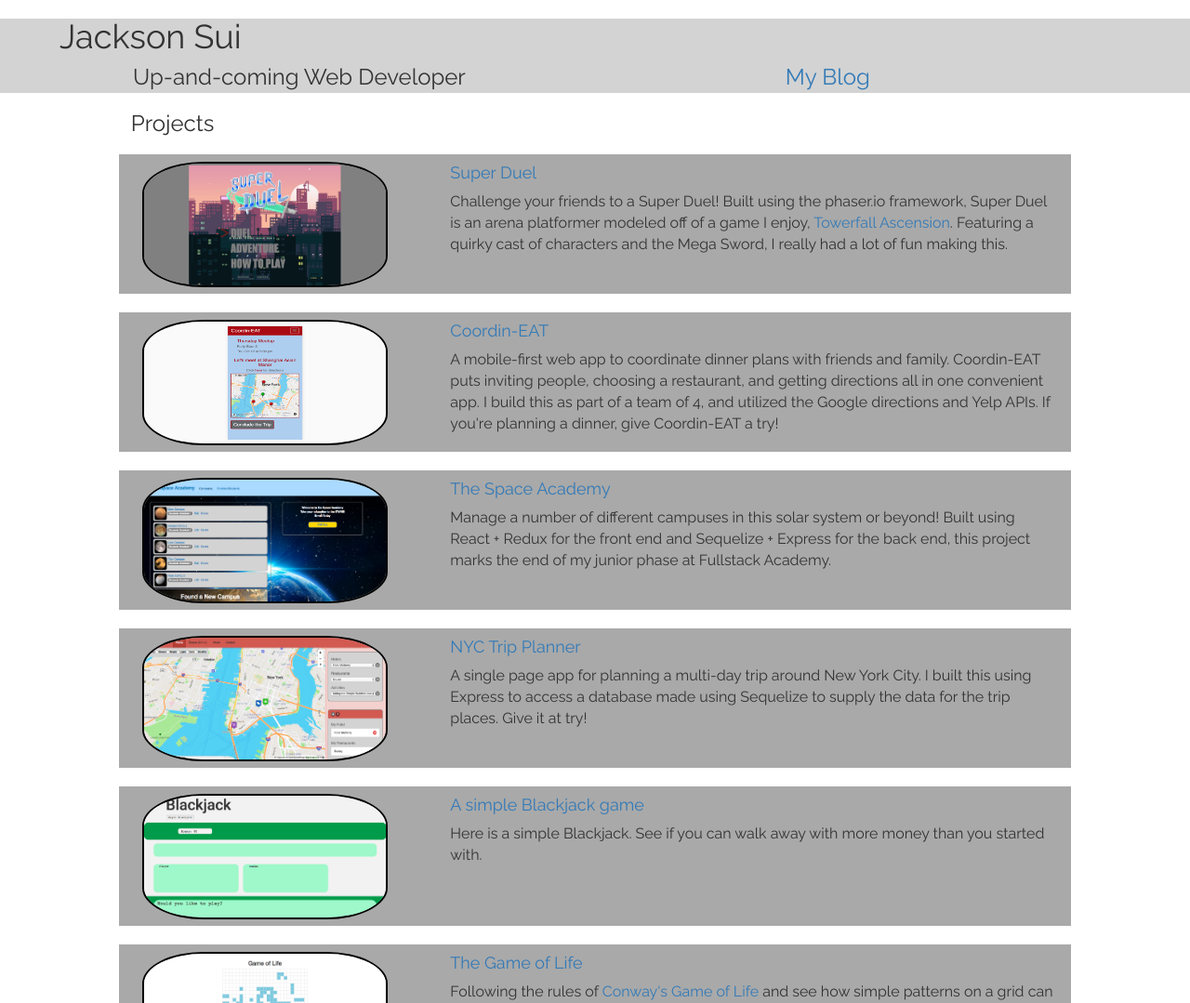
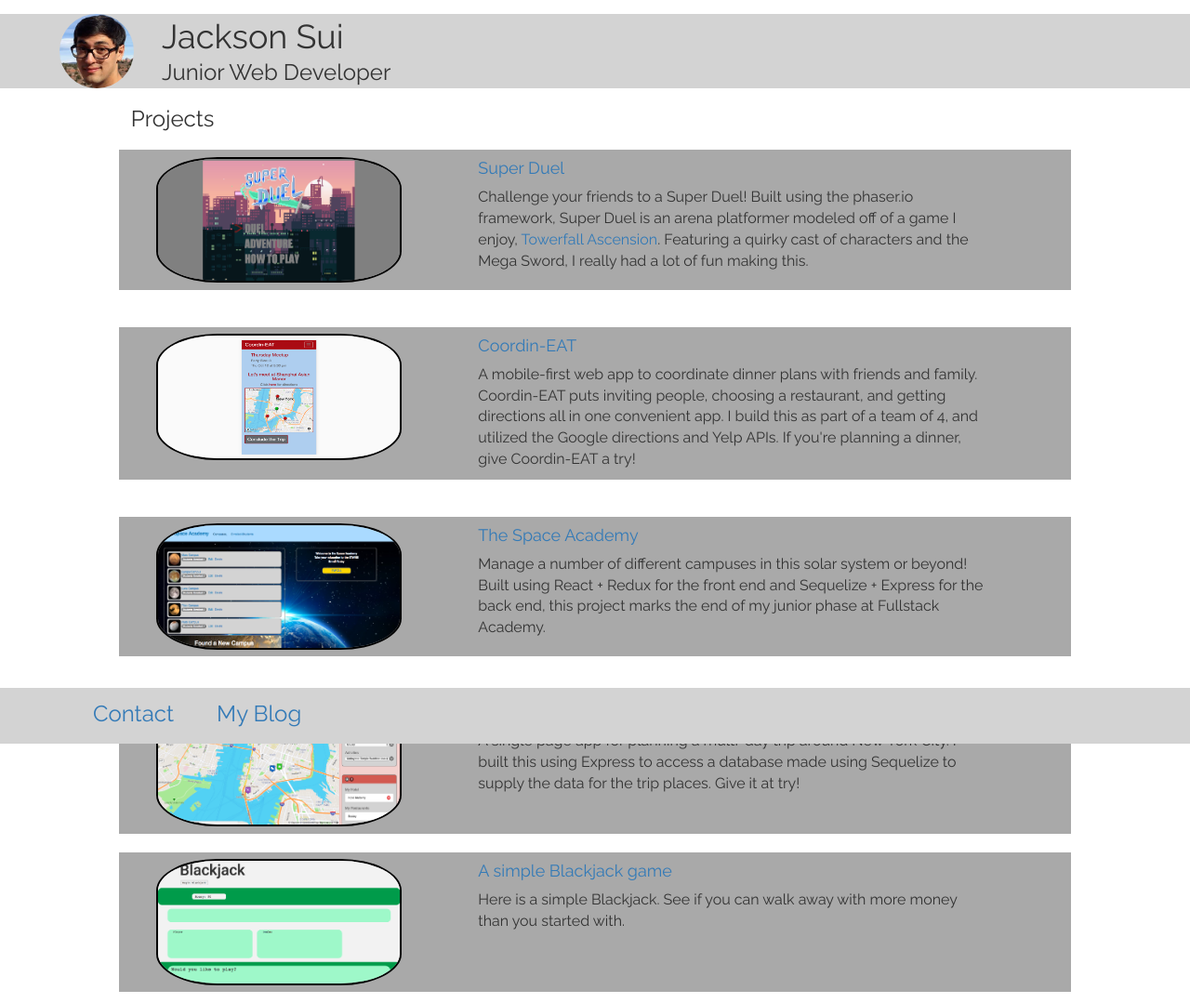
Before and after one commit to Kiro705/profilePage, a website: page public/index.html in a window 1280 px wide. Shown: the top 1079 px of the page at 93% size. Drawn offline with nearby package versions, Linux system fonts and the light colour scheme.

```diff
--- a/css/style.css
+++ b/public/css/style.css
@@ -15,31 +15,42 @@
 
 #headers {
 	background-color: lightgray;
+	margin-top: 15px;
 	height: 80px;
 }
 
-#title {
-	padding-left: 5%;
-	height: 20px;
+#portDiv {
+	margin-left: 5%;
+	padding-right: 0;
+	display: inline-flex;
 }
 
-#subtitle {
-	padding: 0 10% 0 10%;
-	height: 30px;
-	width: 100%;
+#portrait {
+	border-radius: 50%;
+	height: 80px;
+	top: 0;
+}
+
+#title {
+	position: absolute;
+	padding-left: 30px;
 	display: inline-block;
 }
 
-#subsubtitle {
-	width: 50%;
-	display: inline-block;
+#footer {
+	  position: fixed;
+    bottom: 0;
+    width: 100%;
+    height: 60px;
+    line-height: 60px;
+    background-color: lightgray;
 }
 
 #links {
-	padding-left: 20%;
+	padding-left: 100px;
+	margin: 15px 0;
 	height: 30px;
-	width: 50%;
-	display: inline-block;
+	width: 100%;
 }
 
 #project-title {
@@ -58,8 +69,13 @@
 	margin-top: 0;
 }
 
+.titleText {
+	margin-top: 5px;
+	margin-bottom: 5px;
+}
+
 .project {
-	height: 150px;
+	height: auto;
 	width: 100%;
 	margin: 20px 0 20px 0;
 	font-size: 16px;
@@ -68,7 +84,7 @@
 }
 
 .image {
-	margin: 7.5px 0 5px 10px;
+	margin: 7.5px 0 7.5px 10px;
 	width: 264px;
 	height: 135.5px;
 	border: solid 2px black;
@@ -78,12 +94,18 @@
 
 .pro_img {
 	display: inline-block;
+	margin-right: 5px;
 }
 
 .pro_text {
-	display:: inline-block;
+	margin-left: 20px;
+	display: inline-block;
 }
 
-.linky {
-	padding: 0;
+.footLink {
+	margin-right: 40px;
 }
+
+.lastProject {
+	margin-bottom: 80px;
+}
--- a/index.html
+++ b/public/index.html
@@ -2,7 +2,7 @@
 <html lang="en">
   <head>
     <title>Jackson Sui</title>
-    <link rel="stylesheet" href="https://maxcdn.bootstrapcdn.com/bootstrap/3.3.7/css/bootstrap.min.css" integrity="sha384-BVYiiSIFeK1dGmJRAkycuHAHRg32OmUcww7on3RYdg4Va+PmSTsz/K68vbdEjh4u" crossorigin="anonymous">
+    <link rel="stylesheet" href="/bootstrap/dist/css/bootstrap.min.css" />
     <link href="https://fonts.googleapis.com/css?family=Raleway" rel="stylesheet">
     <link type='text/css' rel='stylesheet' href='css/style.css'>
   </head>
@@ -11,15 +11,12 @@
       <div id='app'>
 
         <div id='headers'>
-          <h1 id='title'>Jackson Sui</h1>
-          <div id='subtitle'>
-            <div id='subsubtitle' class='col-md-6'>
-              <h3>Up-and-coming Web Developer</h3>
-            </div>
-            <h3 id='links' class='col-md-6' >
-              <a href="https://medium.com/@kiro705">My Blog</a>
-              <!-- <a href="#">Contact</a> -->
-            </h3>
+          <div id='portDiv'>
+            <img id='portrait' src='./img/profile_img.png' alt='portrait'>
+          </div>
+          <div id='title'>
+            <h1 class='titleText'>Jackson Sui</h1>
+            <h3 class='titleText'>Junior Web Developer</h3>
           </div>
         </div>
 
@@ -29,71 +26,71 @@
           </div>
           <ul id='list'>
 
-            <li id='superDuel' class='project'>
+            <li id='superDuel' class='project  col-md-12'>
               <div class = "col-md-4 pro_img">
                 <a href="https://super-duel.herokuapp.com/"><img class = 'image' src='./img/super_duel_image.png' alt='Super Duel image'></a>
               </div>
-              <div class = 'col-md-8 pro_text'>
+              <div class = 'col-md-7 pro_text'>
                 <h4><a href="https://super-duel.herokuapp.com/">Super Duel</a></h4>
                 <p>Challenge your friends to a Super Duel! Built using the phaser.io framework, Super Duel is an arena platformer modeled off of a game I enjoy, <a class = "linky" href = "http://www.towerfall-game.com/">Towerfall Ascension</a>.  Featuring a quirky cast of characters and the Mega Sword, I really had a lot of fun making this.</p>
               </div>
             </li>
 
-            <li id='coordinEat' class='project'>
+            <li id='coordinEat' class='project  col-md-12'>
               <div class = "col-md-4 pro_img">
                 <a href="https://coordin-eat.herokuapp.com/"><img class = 'image' src='./img/coordinEAT_image.png' alt='Coordin-EAT image' ></a>
               </div>
-              <div class = 'col-md-8 pro_text'>
+              <div class = 'col-md-7 pro_text'>
                 <h4><a href="https://coordin-eat.herokuapp.com/">Coordin-EAT</a></h4>
                 <p>A mobile-first web app to coordinate dinner plans with friends and family. Coordin-EAT puts inviting people, choosing a restaurant, and getting directions all in one convenient app.  I build this as part of a team of 4, and utilized the Google directions and Yelp APIs. If you're planning a dinner, give Coordin-EAT a try!</p>
               </div>
             </li>
 
-            <li id='spaceAcademy' class='project'>
+            <li id='spaceAcademy' class='project col-md-12'>
               <div class = "col-md-4 pro_img">
                 <a href="https://jsui1-space-academy.herokuapp.com/"><img class = 'image' src='./img/space_academy_img.png' alt='Space Academy image' ></a>
               </div>
-              <div class = 'col-md-8 pro_text'>
+              <div class = 'col-md-7 pro_text'>
                 <h4><a href="https://jsui1-space-academy.herokuapp.com/">The Space Academy</a></h4>
                 <p>Manage a number of different campuses in this solar system or beyond!  Built using React + Redux for the front end and Sequelize + Express for the back end, this project marks the end of my junior phase at Fullstack Academy.</p>
               </div>
             </li>
 
-            <li id='tripPlanner' class='project'>
+            <li id='tripPlanner' class='project col-md-12'>
               <div class = "col-md-4 pro_img">
                 <a href="https://jsui1-trip-planner.herokuapp.com/"><img class = 'image' src='./img/Trip_planner_img.png' alt='Trip Planner image' ></a>
               </div>
-              <div class = 'col-md-8 pro_text'>
+              <div class = 'col-md-7 pro_text'>
                 <h4><a href="https://jsui1-trip-planner.herokuapp.com/">NYC Trip Planner</a></h4>
                 <p>A single page app for planning a multi-day trip around New York City.  I built this using Express to access a database made using Sequelize to supply the data for the trip places.  Give it at try!</p>
               </div>
             </li>
 
-            <li id='blackjack' class='project'>
+            <li id='blackjack' class='project col-md-12'>
               <div class = "col-md-4 pro_img">
                 <a href="http://kiro705.github.io/Blackjack/"><img class = 'image' src='./img/Blackjack_img.png' alt='Blackjack image' ></a>
               </div>
-              <div class = 'col-md-8 pro_text'>
+              <div class = 'col-md-7 pro_text'>
                 <h4><a href="http://kiro705.github.io/Blackjack/">A simple Blackjack game</a></h4>
                 <p>Here is a simple Blackjack.  See if you can walk away with more money than you started with.</p>
               </div>
             </li>
 
-            <li id='gameOfLife' class='project'>
+            <li id='gameOfLife' class='project  col-md-12'>
               <div class = "col-md-4 pro_img">
                 <a href="https://kiro705.github.io/game-of-life/"><img class = 'image' src='./img/Game_of_life_image.png' alt='Game of Life image' ></a>
               </div>
-              <div class = 'col-md-8 pro_text'>
+              <div class = 'col-md-7 pro_text'>
                 <h4><a href="https://kiro705.github.io/game-of-life/">The Game of Life</a></h4>
                 <p>Following the rules of <a class = "linky" href = "https://en.wikipedia.org/wiki/Conway%27s_Game_of_Life">Conway's Game of Life</a> and see how simple patterns on a grid can have a 'life-like' behavior.  Try to make a persistant design, or try a random set-up!</p>
               </div>
             </li>
 
-            <li id='guessing' class='project'>
+            <li id='guessing' class='project col-md-12 lastProject'>
               <div class = "col-md-4 pro_img">
                 <a href='https://kiro705.github.io/GuessingGame-Part3/'><img class = 'image' src='./img/Guessing_game_img.png' alt='Guessing game image' ></a>
               </div>
-              <div class = 'col-md-8 pro_text'>
+              <div class = 'col-md-7 pro_text'>
                 <h4><a href="https://kiro705.github.io/GuessingGame-Part3/">A Guessing Game</a></h4>
                 <p>A guessing game to guess a random number between 1 - 100.  Don't forget to use the hint!</p>
               </div>
@@ -102,9 +99,11 @@
           </ul>
         </div>
       </div>
-
     <div id='footer'>
-
+      <h3 id='links'>
+        <a class='footLink' href="/contact">Contact</a>
+        <a class='footLink' href="https://medium.com/@kiro705">My Blog</a>
+      </h3>
     </div>
   </body>
   <script type="text/javascript" src='js/profile.js'></script>
```
Also changed, not shown: package.json (added, +26 -0 lines), public/contact.html (added, +50 -0 lines), server/app.js (added, +30 -0 lines), README.md, js/profile.js (deleted), public/img/Blackjack_img.png (renamed from img/Blackjack_img.png), public/img/Game_of_life_image.png (renamed from img/Game_of_life_image.png), public/img/Trip_planner_img.png (renamed from img/Trip_planner_img.png), public/img/coordinEAT_image.png (renamed from img/coordinEAT_image.png), public/img/profile_img.png (added), public/img/space_academy_img.png (renamed from img/space_academy_img.png), public/img/super_duel_image.png (renamed from img/super_duel_image.png), 3 other files.
